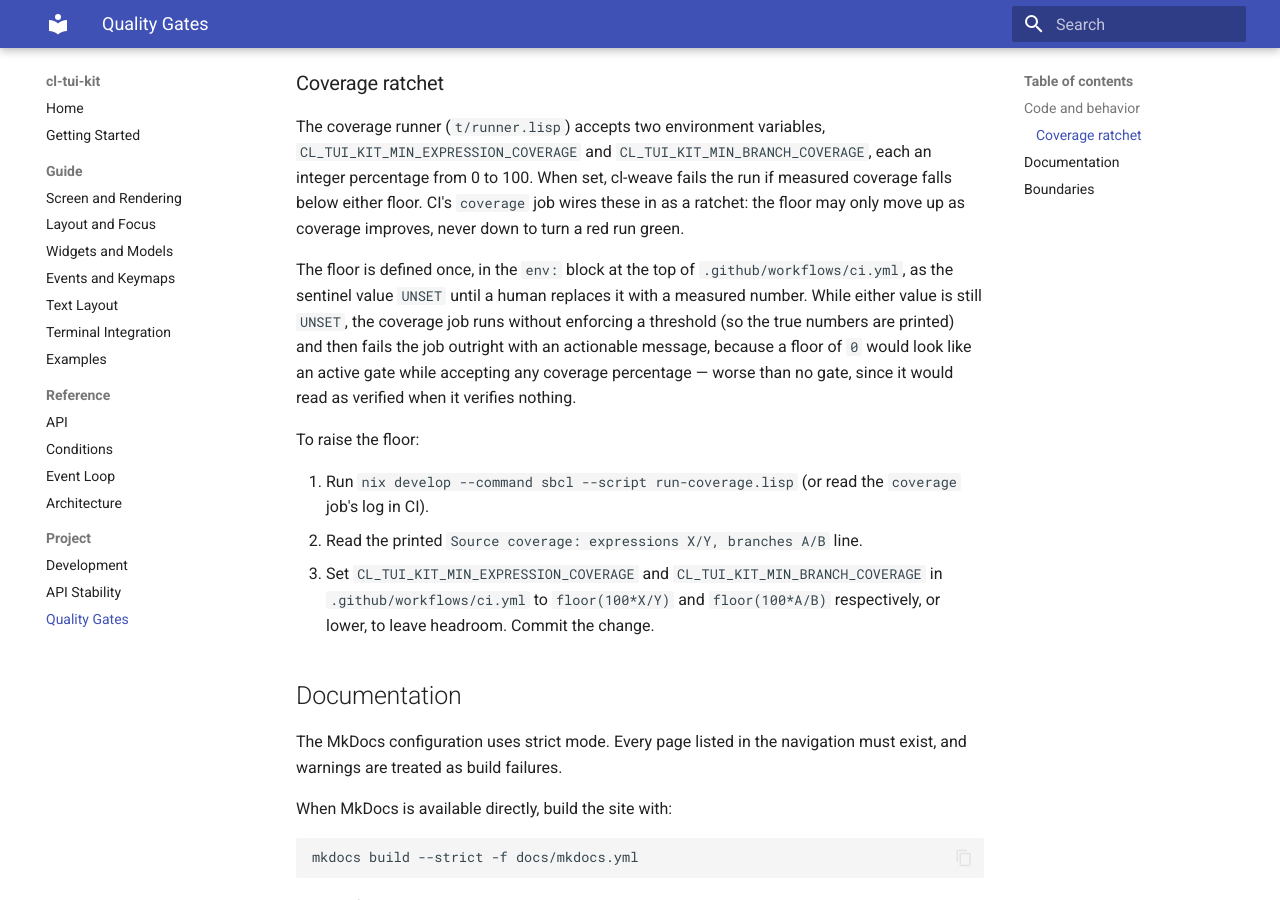
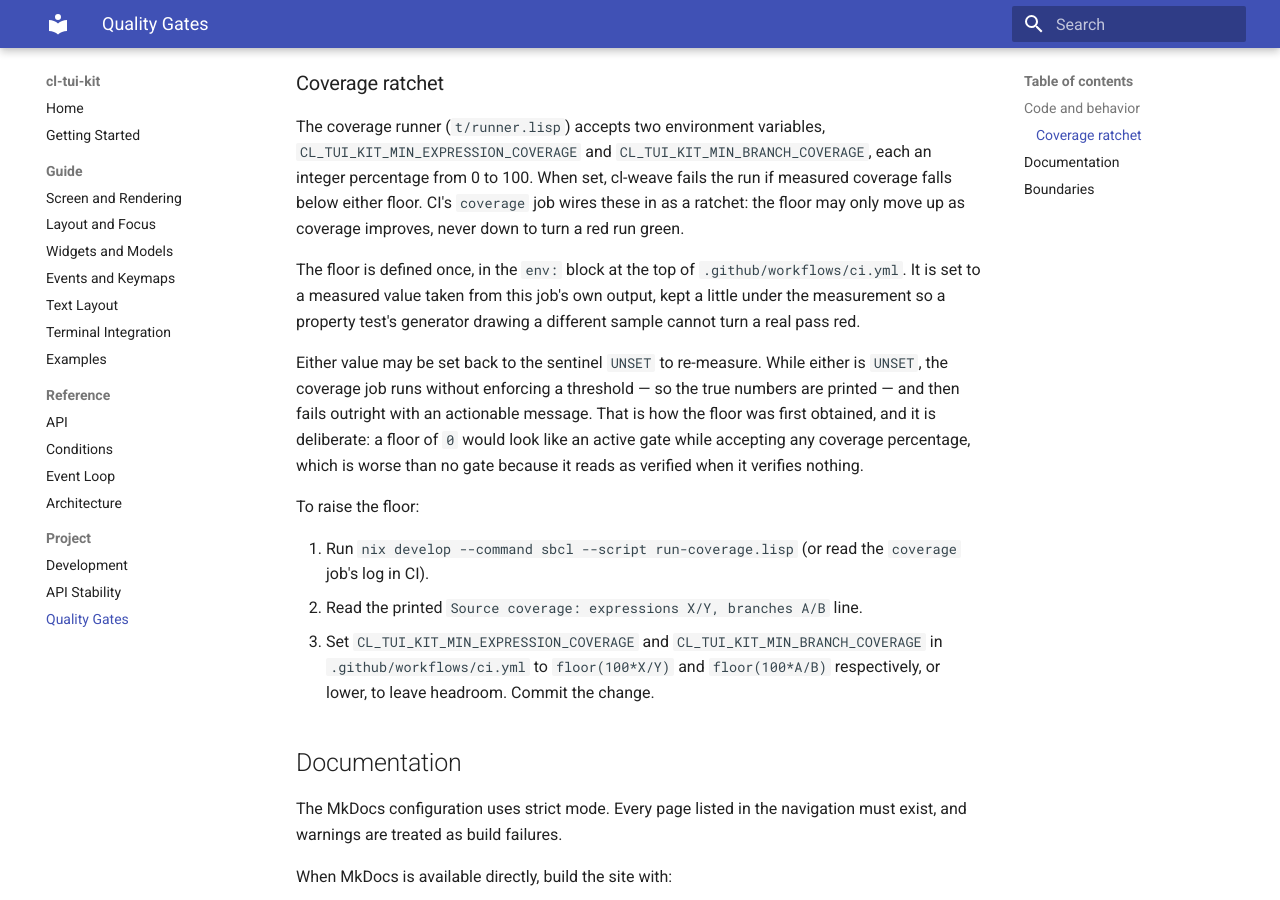
Before and after one commit to nerima-lisp/cl-tui-kit, an MkDocs documentation site: the page built from docs/src/project/quality-gates.md, in a window 1280 px wide and 900 px high, scrolled down 611 px. Built offline with MkDocs 1.6.1 and Material for MkDocs 9.7.7, drawn with Linux system fonts in a browser that asks for light colours.

Commit message:
Set the coverage ratchet floor from the bootstrap measurement
The coverage job's first CI run reported expressions 16205/16849 and
branches 1690/1946 on x86_64-linux, with 134 tests selected and passing.
The floors are set a little under each -- 95 and 85 -- so a property test's
generator drawing a different sample cannot turn a real pass red, while a
genuine regression still trips the gate.

The sentinel path stays intact: setting either value back to UNSET makes the
job print a fresh measurement and fail, which is how this floor was obtained.

```diff
--- a/docs/src/project/quality-gates.md
+++ b/docs/src/project/quality-gates.md
@@ -33,13 +33,17 @@ these in as a ratchet: the floor may only move up as coverage improves,
 never down to turn a red run green.
 
 The floor is defined once, in the `env:` block at the top of
-`.github/workflows/ci.yml`, as the sentinel value `UNSET` until a human
-replaces it with a measured number. While either value is still `UNSET`,
-the coverage job runs without enforcing a threshold (so the true numbers are
-printed) and then fails the job outright with an actionable message,
-because a floor of `0` would look like an active gate while accepting any
-coverage percentage — worse than no gate, since it would read as verified
-when it verifies nothing.
+`.github/workflows/ci.yml`. It is set to a measured value taken from this
+job's own output, kept a little under the measurement so a property test's
+generator drawing a different sample cannot turn a real pass red.
+
+Either value may be set back to the sentinel `UNSET` to re-measure. While
+either is `UNSET`, the coverage job runs without enforcing a threshold — so
+the true numbers are printed — and then fails outright with an actionable
+message. That is how the floor was first obtained, and it is deliberate: a
+floor of `0` would look like an active gate while accepting any coverage
+percentage, which is worse than no gate because it reads as verified when it
+verifies nothing.
 
 To raise the floor:
 
```
Also changed, not shown: CHANGELOG.md, 1 other file.
